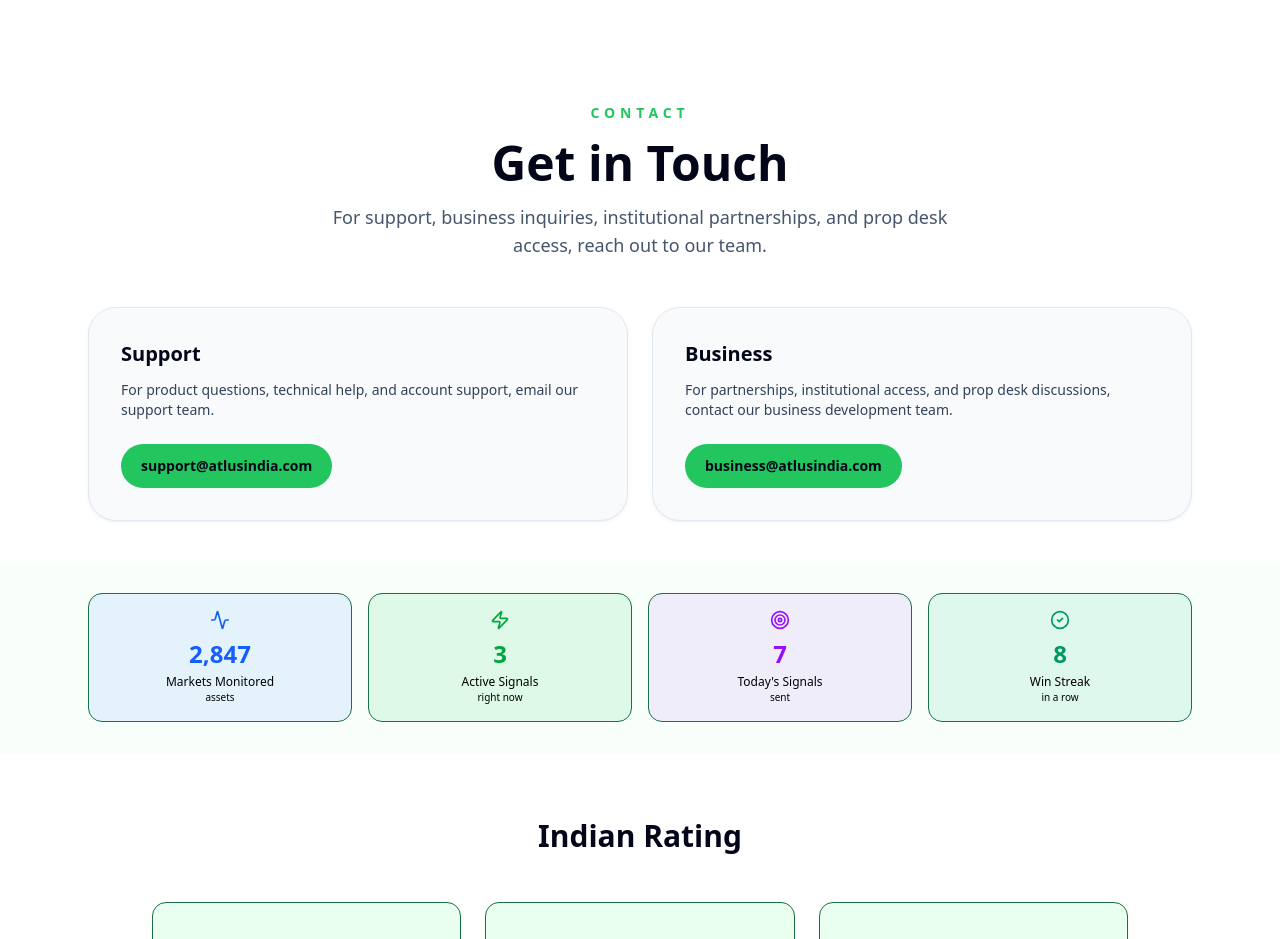
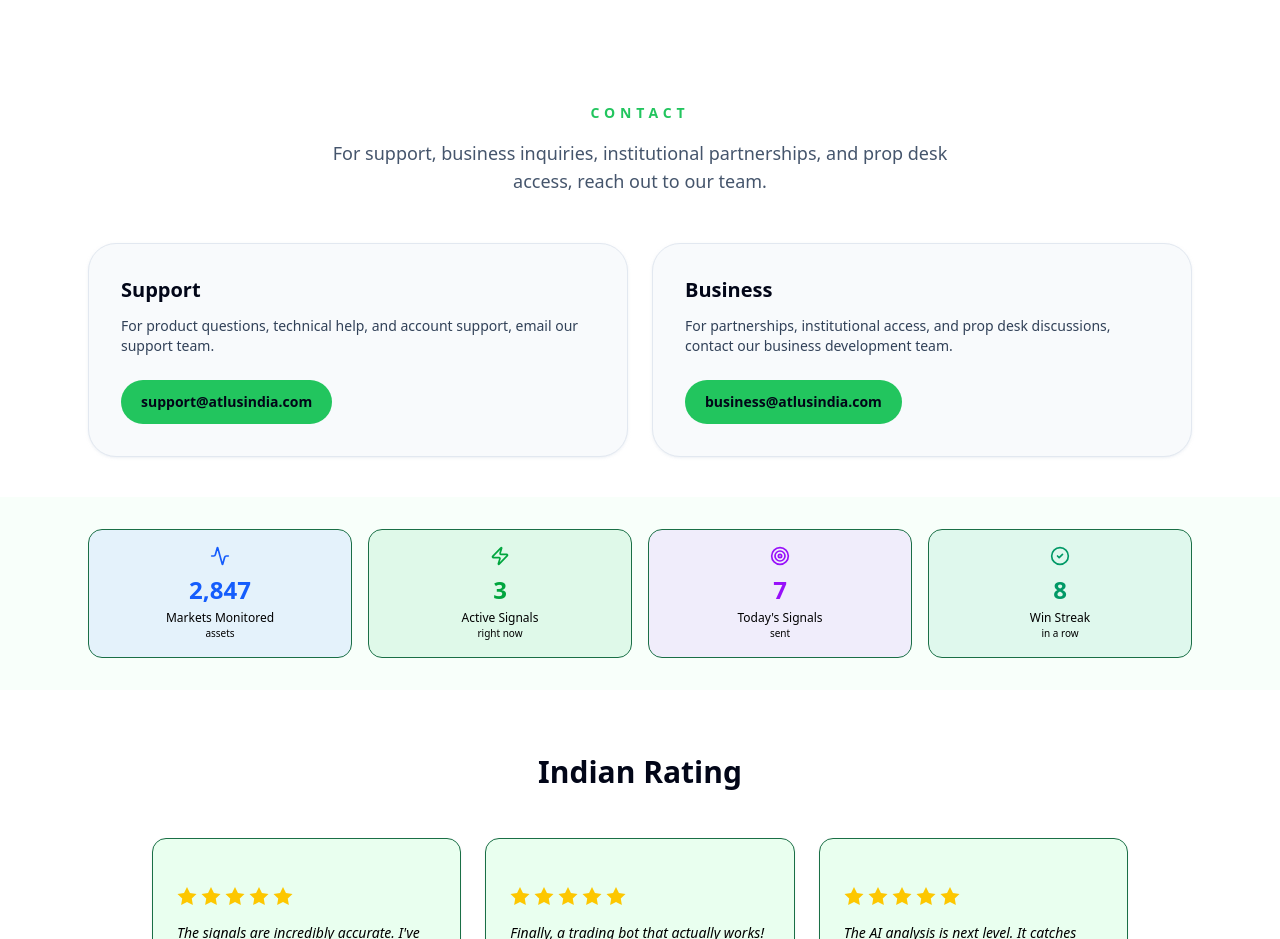
Before and after one commit to itskamil03/Atlas-Testing, a Next.js app: page / in a window 1280 px wide. Shown: the part 6780-7719 px from the top of the page. Built offline with nearby package versions, Linux system fonts and the light colour scheme.

Commit message:
Commented the first line of contact section

```diff
--- a/src/components/contact.tsx
+++ b/src/components/contact.tsx
@@ -4,7 +4,7 @@
       <div className="mx-auto max-w-6xl px-6">
         <div className="text-center">
           <p className="text-sm font-semibold uppercase tracking-[0.35em] text-primary">Contact</p>
-          <h2 className="mt-4 text-4xl font-semibold lg:text-5xl text-slate-950 dark:text-white">Get in Touch</h2>
+          {/* <h2 className="mt-4 text-4xl font-semibold lg:text-5xl text-slate-950 dark:text-white">Get in Touch</h2> */}
           <p className="mx-auto mt-4 max-w-2xl text-lg text-slate-600 dark:text-slate-300">
             For support, business inquiries, institutional partnerships, and prop desk access, reach out to our team.
           </p>
```
